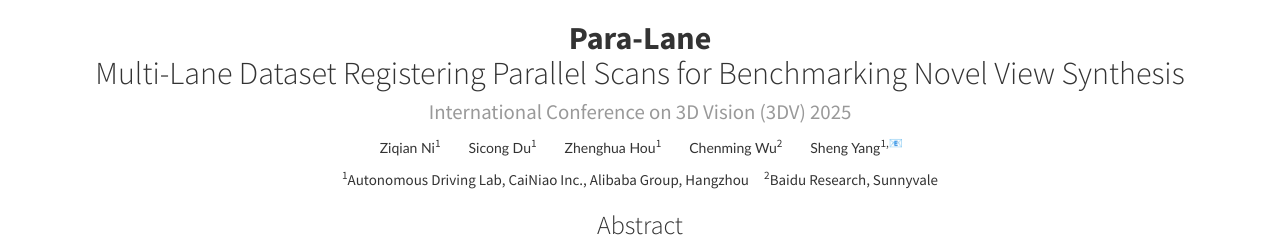
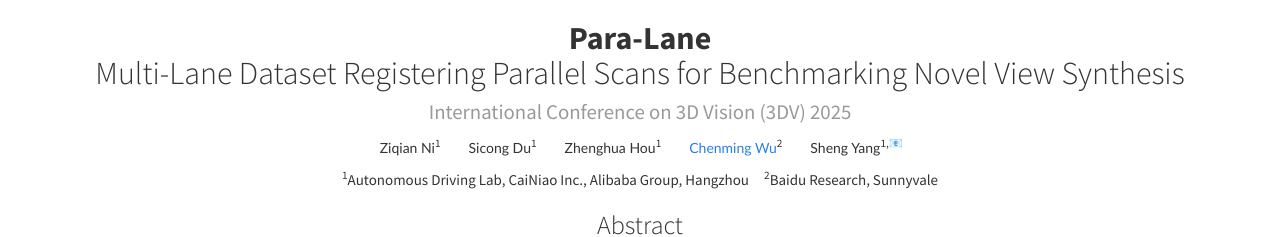
Before and after one commit to nizqleo/paralane-dataset, a plain HTML site: page index.html in a window 1280 px wide. Shown: the top 237 px of the page. Drawn offline with nearby package versions, Linux system fonts and the light colour scheme.

Commit message:
add link for Chenming

```diff
--- a/index.html
+++ b/index.html
@@ -83,7 +83,7 @@
                     <a style="color: inherit; text-decoration: none;">Zhenghua Hou</a><sup>1</sup>
                 </li>
                 <li>
-                    <a style="color: inherit; text-decoration: none;">Chenming Wu</a><sup>2</sup>
+                    <a style="text-decoration: none;"href="https://chenming-wu.github.io/">Chenming Wu</a><sup>2</sup>
                 </li>
                 <li>
                     <a style="color: inherit; text-decoration: none;">Sheng Yang</a><sup>1,&#128231</sup>
```
